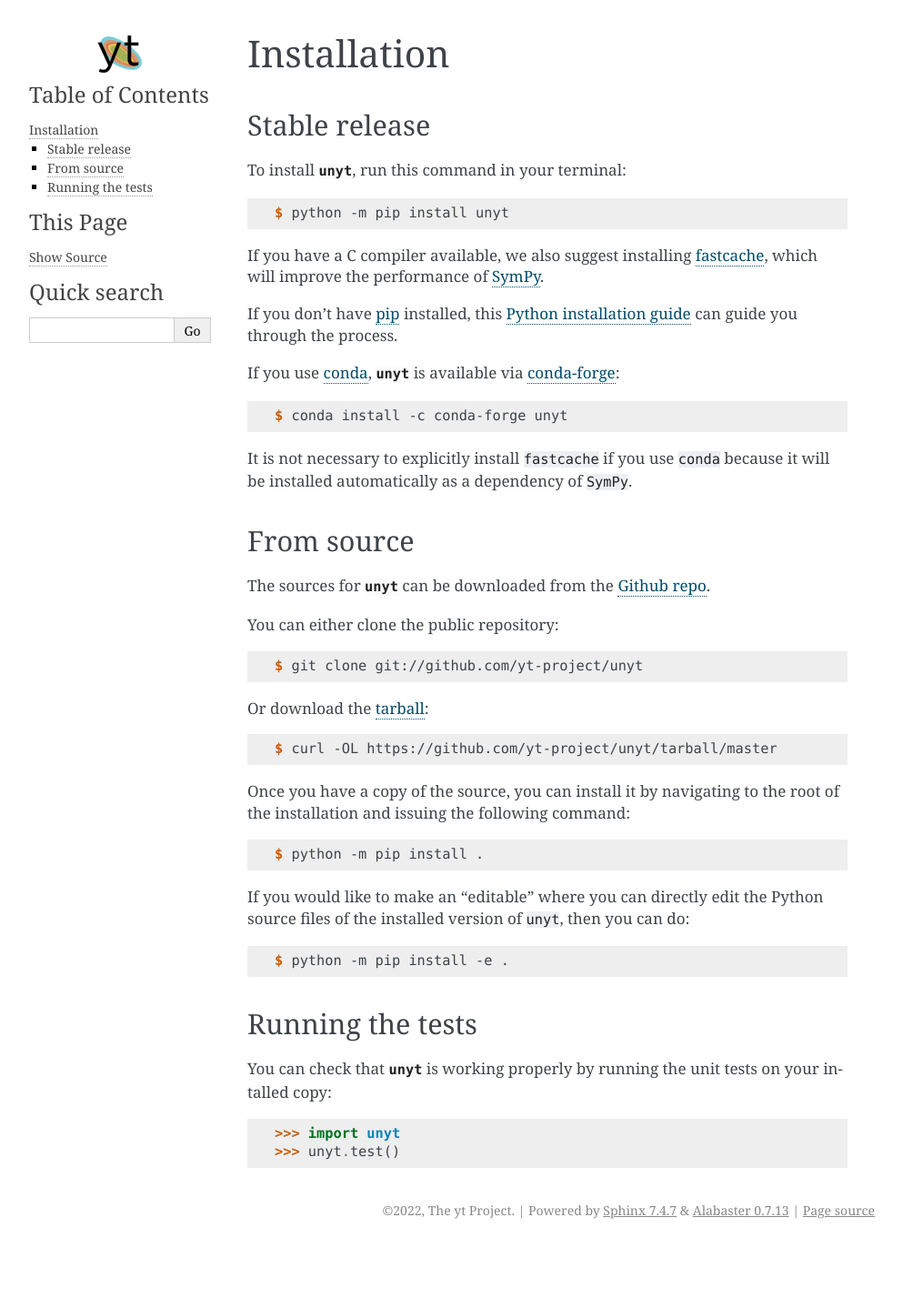
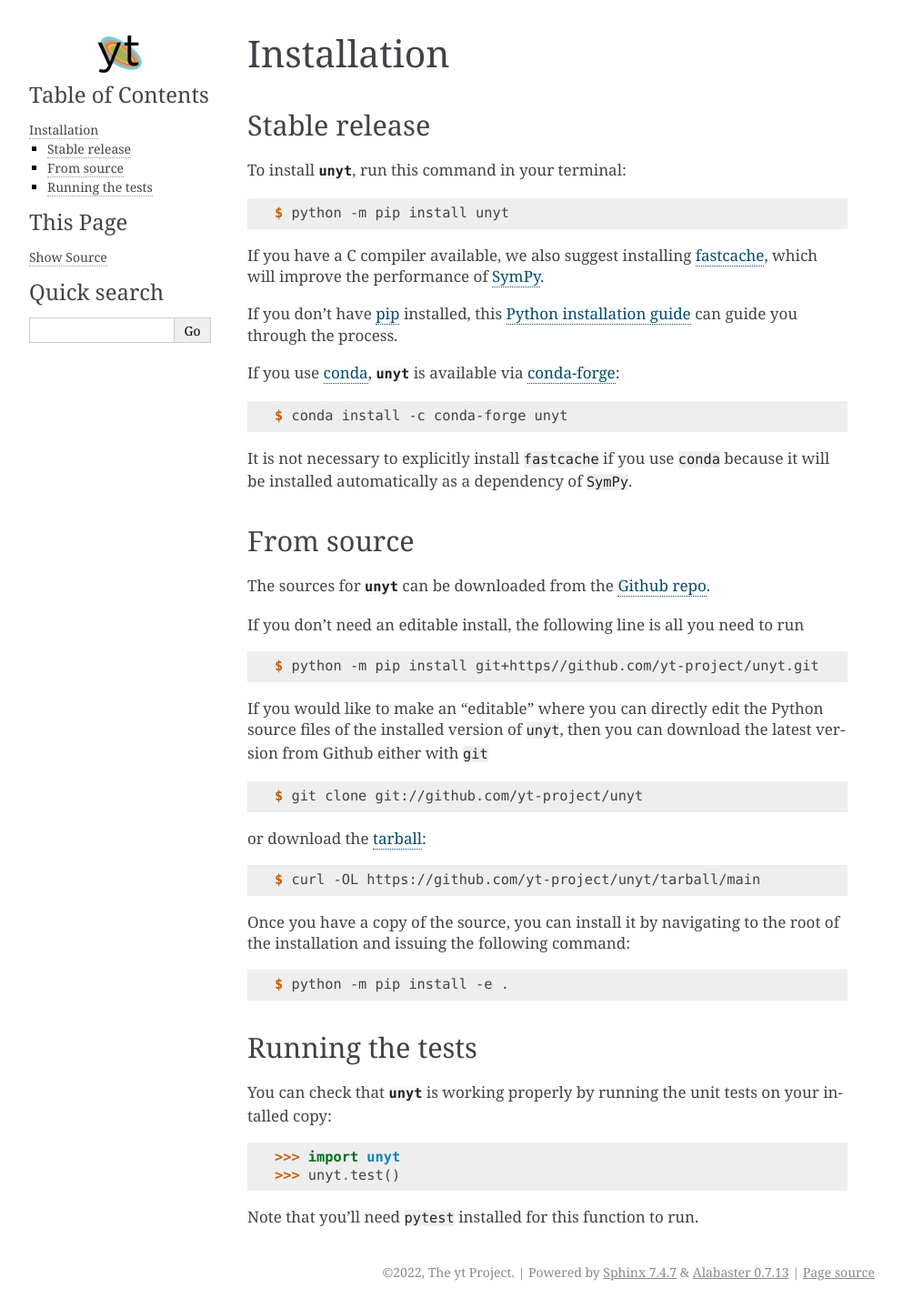
Before and after one commit to yt-project/unyt, a Sphinx documentation site: the page built from docs/installation.rst, in a window 1280 px wide. Shown: the whole page at 91% size, without its empty margins (148-1141 px from the left). Built offline with Sphinx 7.4.7, drawn with Linux system fonts in a browser that asks for light colours; pages that are not in the unit, such as notebooks, are missing from menus; the version number could not be read and is left out; before the commit the page ends 1370 px from its top, so only the background shows below that.

Commit message:
DOC: update installation instructions

```diff
--- a/docs/installation.rst
+++ b/docs/installation.rst
@@ -41,33 +41,34 @@
 
 The sources for :mod:`unyt` can be downloaded from the `Github repo`_.
 
-You can either clone the public repository:
+If you don't need an editable install, the following line is all you need to run
+
+.. code-block:: console
+
+    $ python -m pip install git+https//github.com/yt-project/unyt.git
+
+If you would like to make an "editable" where you can directly edit the
+Python source files of the installed version of ``unyt``, then you can download
+the latest version from Github either with ``git``
 
 .. code-block:: console
 
     $ git clone git://github.com/yt-project/unyt
 
-Or download the `tarball`_:
+or download the `tarball`_:
 
 .. code-block:: console
 
-    $ curl -OL https://github.com/yt-project/unyt/tarball/master
+    $ curl -OL https://github.com/yt-project/unyt/tarball/main
 
 Once you have a copy of the source, you can install it by navigating to the root of the installation and issuing the following command:
-
-.. code-block:: console
-
-    $ python -m pip install .
-
-If you would like to make an "editable" where you can directly edit the
-Python source files of the installed version of ``unyt``, then you can do:
 
 .. code-block:: console
 
     $ python -m pip install -e .
 
 .. _Github repo: https://github.com/yt-project/unyt
-.. _tarball: https://github.com/yt-project/unyt/tarball/master
+.. _tarball: https://github.com/yt-project/unyt/tarball/main
 
 Running the tests
 -----------------
@@ -79,3 +80,5 @@
 
   >>> import unyt
   >>> unyt.test()  # doctest: +SKIP
+
+Note that you'll need ``pytest`` installed for this function to run.
```
